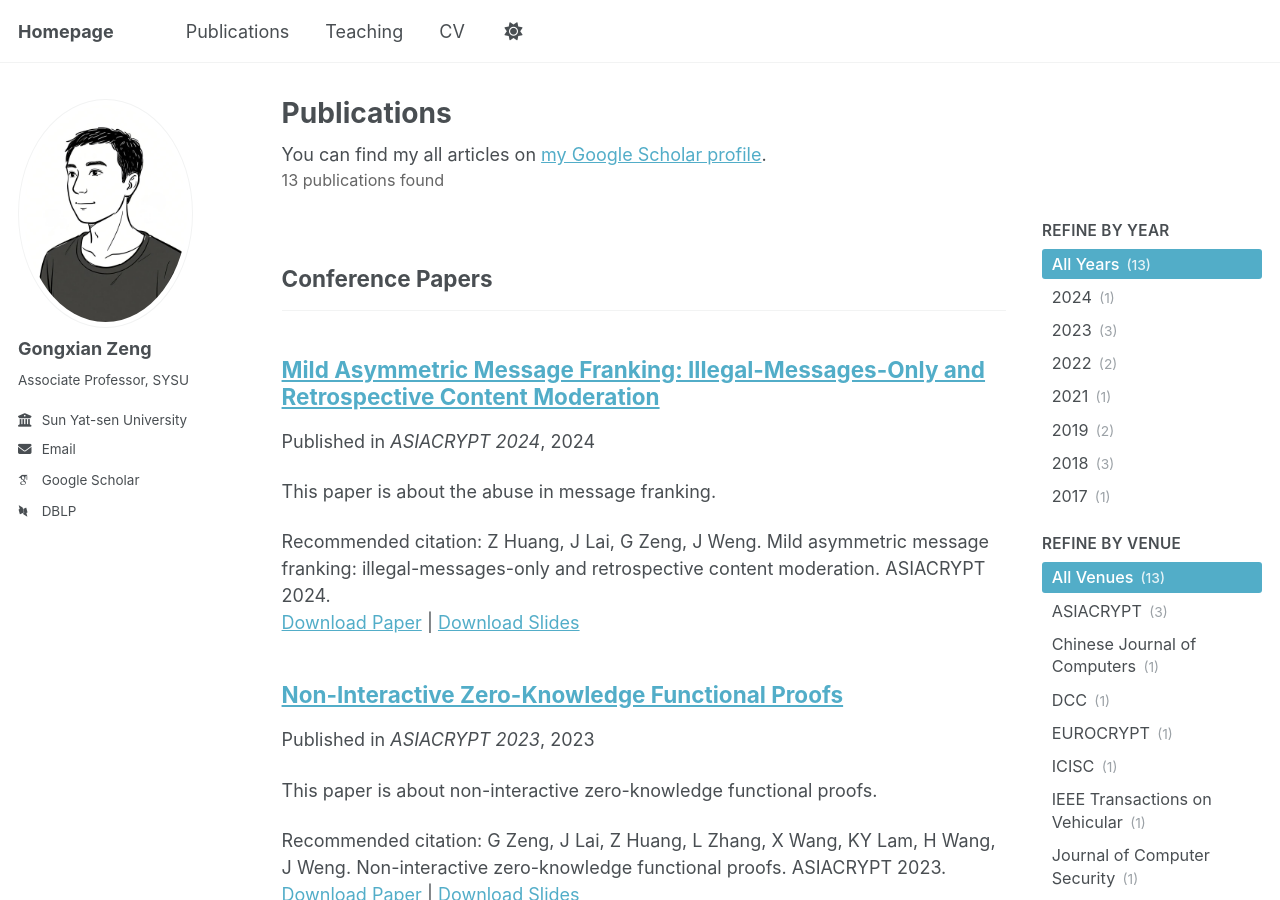
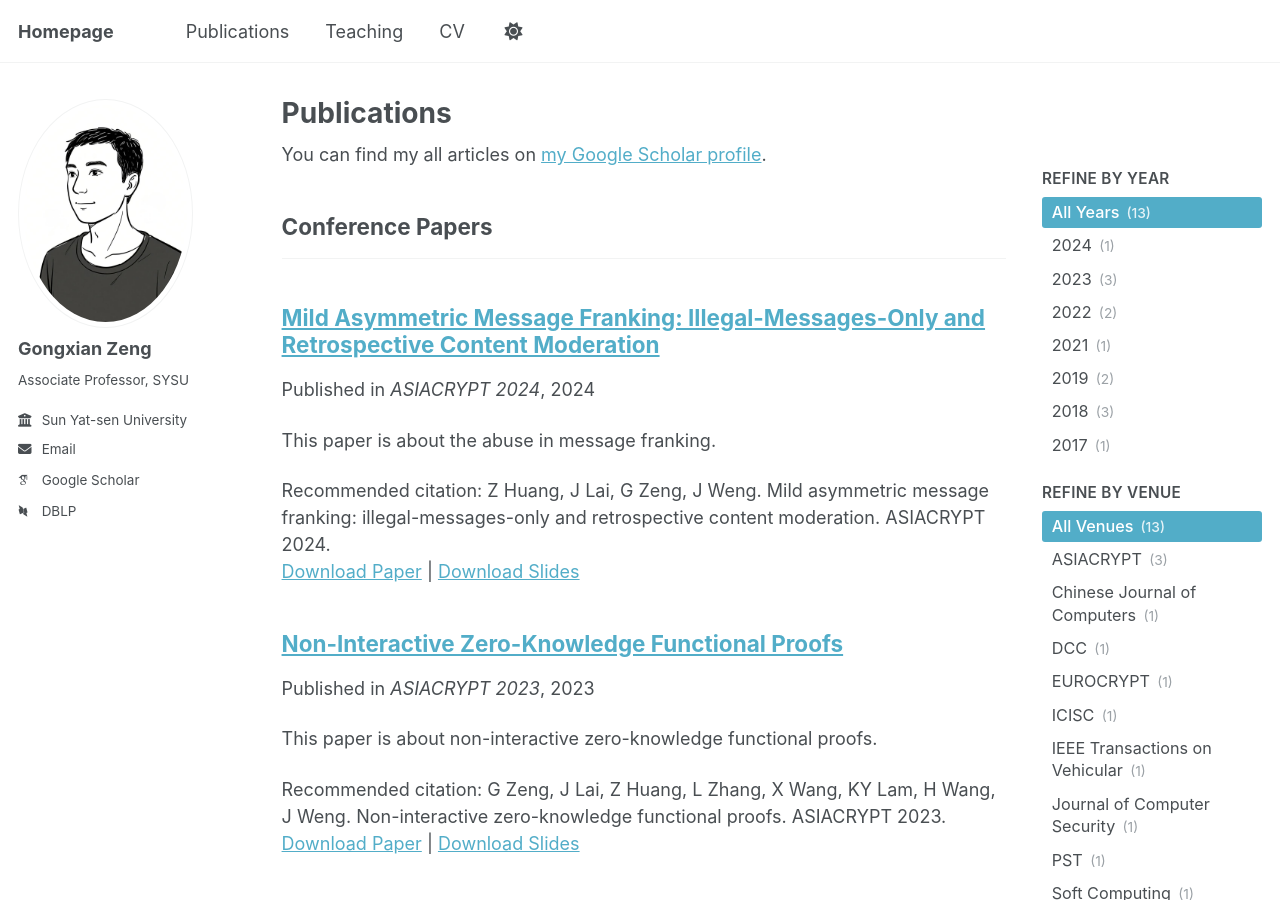
Before and after one commit to naxizgx/naxizgx.github.io, a Jekyll site: the page built from _pages/publications.html, in a window 1280 px wide and 900 px high. Built offline with Jekyll 4.4.1, drawn with Linux system fonts in a browser that asks for light colours; some web fonts are replaced.

Commit message:
Remove publications count display and logic
Remove the #pub-filters container and the #pub-count element from the publications page, and delete the associated visibleCount variable and DOM updates in applyFilters. This cleans up unused UI and simplifies the filter logic by no longer tracking or displaying the visible publication count.

```diff
--- a/_pages/publications.html
+++ b/_pages/publications.html
@@ -12,9 +12,6 @@ author_profile: true
 {% include base_path %}
 
 <!-- Publication Filters -->
-<div id="pub-filters">
-  <div id="pub-count" style="margin-bottom: 1em; color: #666;"></div>
-</div>
 <div id="pub-content">
   <div id="pub-sidebar">
     <div class="filter-section">
@@ -200,11 +195,6 @@ author_profile: true
         section.style.display = 'none';
       }
     });
-
-    var countEl = document.getElementById('pub-count');
-    if (countEl) {
-      countEl.textContent = visibleCount + ' publications found';
-    }
   }
 
   function attachEventListeners() {
```
Also changed, not shown: other parts of _pages/publications.html (+0 -2 lines).
